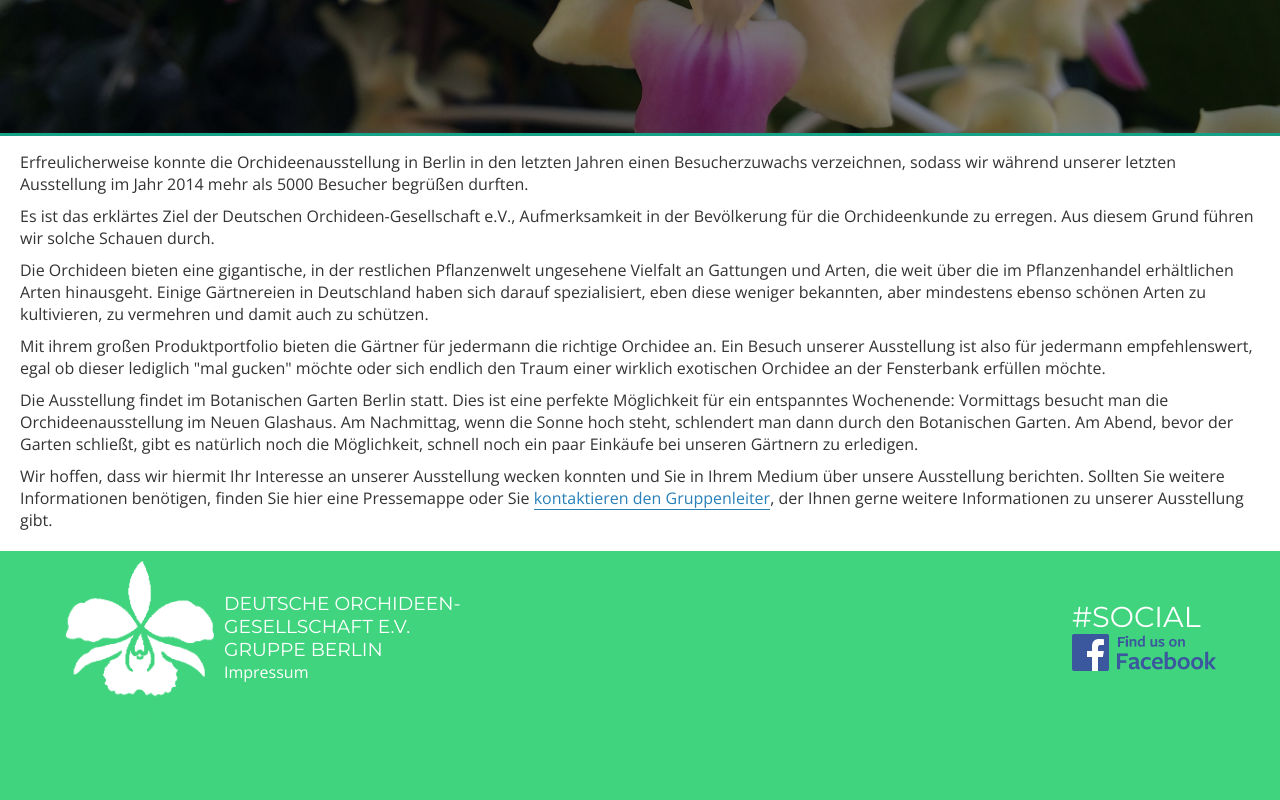
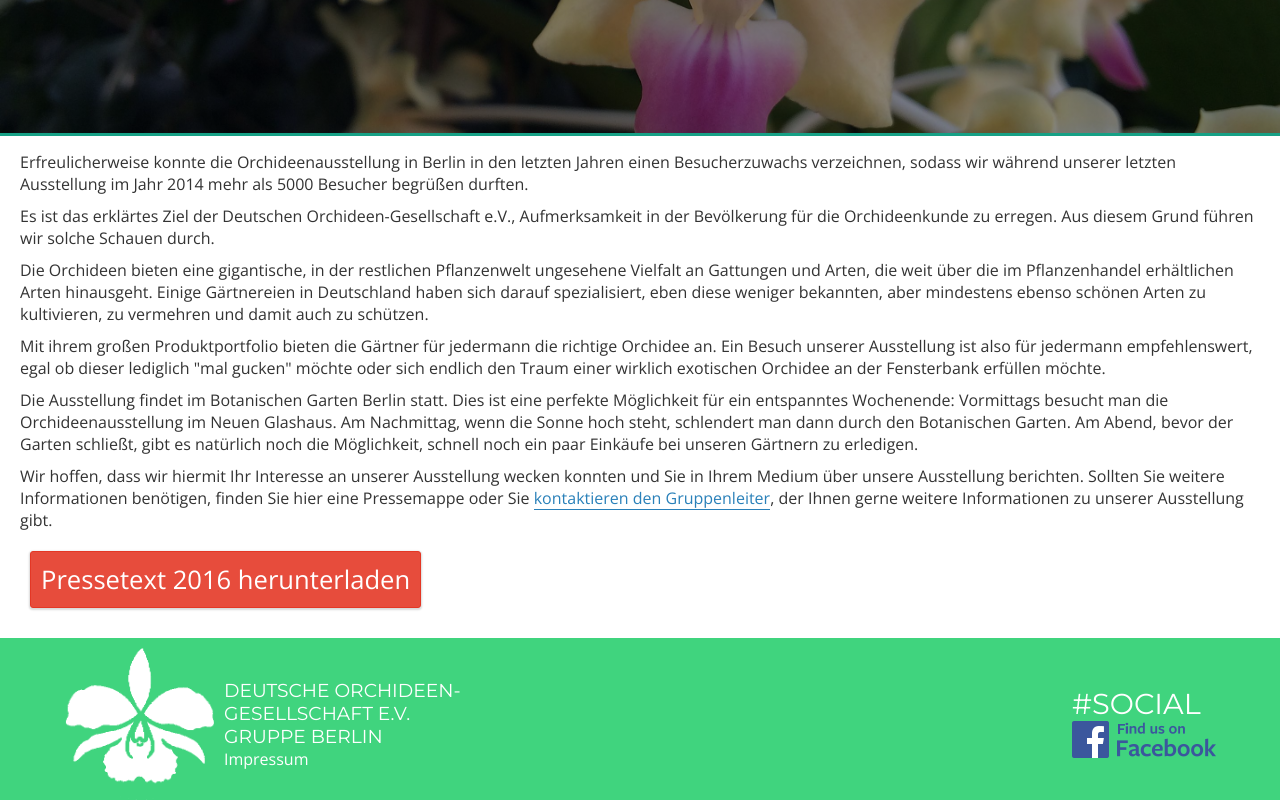
Before and after one commit to dbohn/ausstellung2016, a website: page presse.html in a window 1280 px wide. Shown: the part 444-1244 px from the top of the page. Before the commit the page ends 1157 px from the top, so only its background shows below. Drawn offline with nearby package versions, Linux system fonts and the light colour scheme.

Commit message:
Added press button and additional exhibitors

```diff
--- a/assets/sass/app.scss
+++ b/assets/sass/app.scss
@@ -4,6 +4,8 @@ $peter-river: #3498db;
 $carrot: #e67e22;
 $green-sea: #16a085;
 $violet: #9b59b6;
+
+$btn-color: $pomegranate;
 
 * {
     margin: 0;
@@ -451,3 +453,26 @@ p {
         }
     }
 }
+
+.btn {
+    text-decoration: none;
+    border: 1px solid darken($btn-color, 5%) !important;
+    border-radius: 3px;
+    background: $btn-color;
+    padding: 10px;
+    margin: 10px;
+    color: #fff !important;
+    display: inline-block;
+    font-weight: 300;
+    box-shadow: 0px 1px 2px 1px darken(#fff, 15%);
+    //display: block;
+
+    &.btn-large {
+        font-size: 1.6rem;
+    }
+
+    &:hover {
+        background: darken($btn-color, 10%);
+        border: 1px solid darken($btn-color, 15%);
+    }
+}
--- a/presse.html
+++ b/presse.html
@@ -36,7 +36,10 @@
                <p>Mit ihrem großen Produktportfolio bieten die Gärtner für jedermann die richtige Orchidee an. Ein Besuch unserer Ausstellung ist also für jedermann empfehlenswert, egal ob dieser lediglich "mal gucken" möchte oder sich endlich den Traum einer wirklich exotischen Orchidee an der Fensterbank erfüllen möchte.</p>
                <p>Die Ausstellung findet im Botanischen Garten Berlin statt. Dies ist eine perfekte Möglichkeit für ein entspanntes Wochenende: Vormittags besucht man die Orchideenausstellung im Neuen Glashaus. Am Nachmittag, wenn die Sonne hoch steht, schlendert man dann durch den Botanischen Garten. Am Abend, bevor der Garten schließt, gibt es natürlich noch die Möglichkeit, schnell noch ein paar Einkäufe bei unseren Gärtnern zu erledigen.</p>
 
-               <p>Wir hoffen, dass wir hiermit Ihr Interesse an unserer Ausstellung wecken konnten und Sie in Ihrem Medium über unsere Ausstellung berichten. Sollten Sie weitere Informationen benötigen, finden Sie hier eine Pressemappe oder Sie <a href="http://orchidee-berlin.de/home/contact">kontaktieren den Gruppenleiter</a>, der Ihnen gerne weitere Informationen zu unserer Ausstellung gibt.</p>         </div>
+               <p>Wir hoffen, dass wir hiermit Ihr Interesse an unserer Ausstellung wecken konnten und Sie in Ihrem Medium über unsere Ausstellung berichten. Sollten Sie weitere Informationen benötigen, finden Sie hier eine Pressemappe oder Sie <a href="http://orchidee-berlin.de/home/contact">kontaktieren den Gruppenleiter</a>, der Ihnen gerne weitere Informationen zu unserer Ausstellung gibt.</p>
+
+               <p><a href="Pressetext_2016.pdf" class="btn btn-large">Pressetext 2016 herunterladen</a></p>
+            </div>
            </div>
            <div class="footer">
             <div class="organizer">
```
Also changed, not shown: aussteller.html (+0 -6 lines), public/css/app.css, 1 other file.
